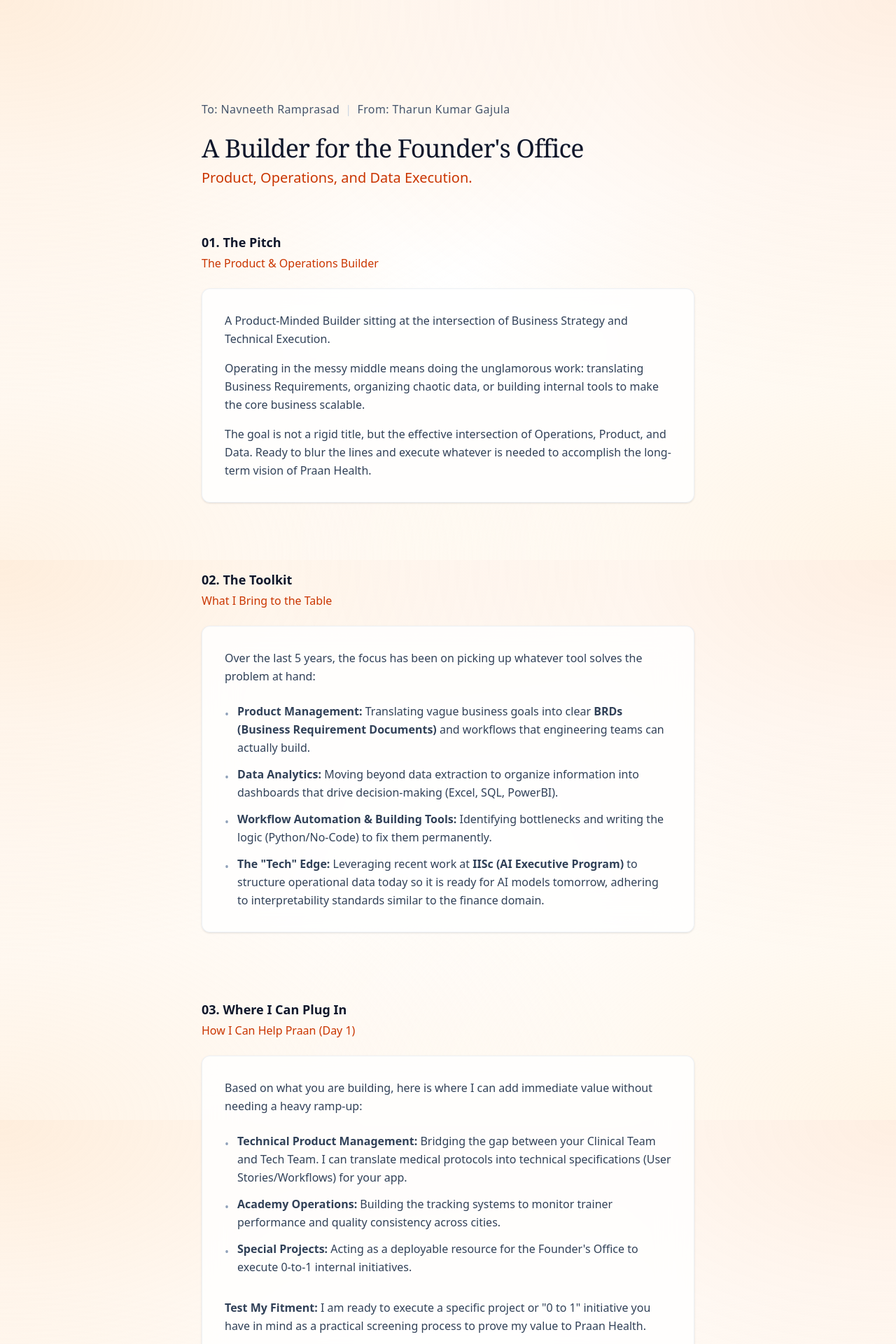
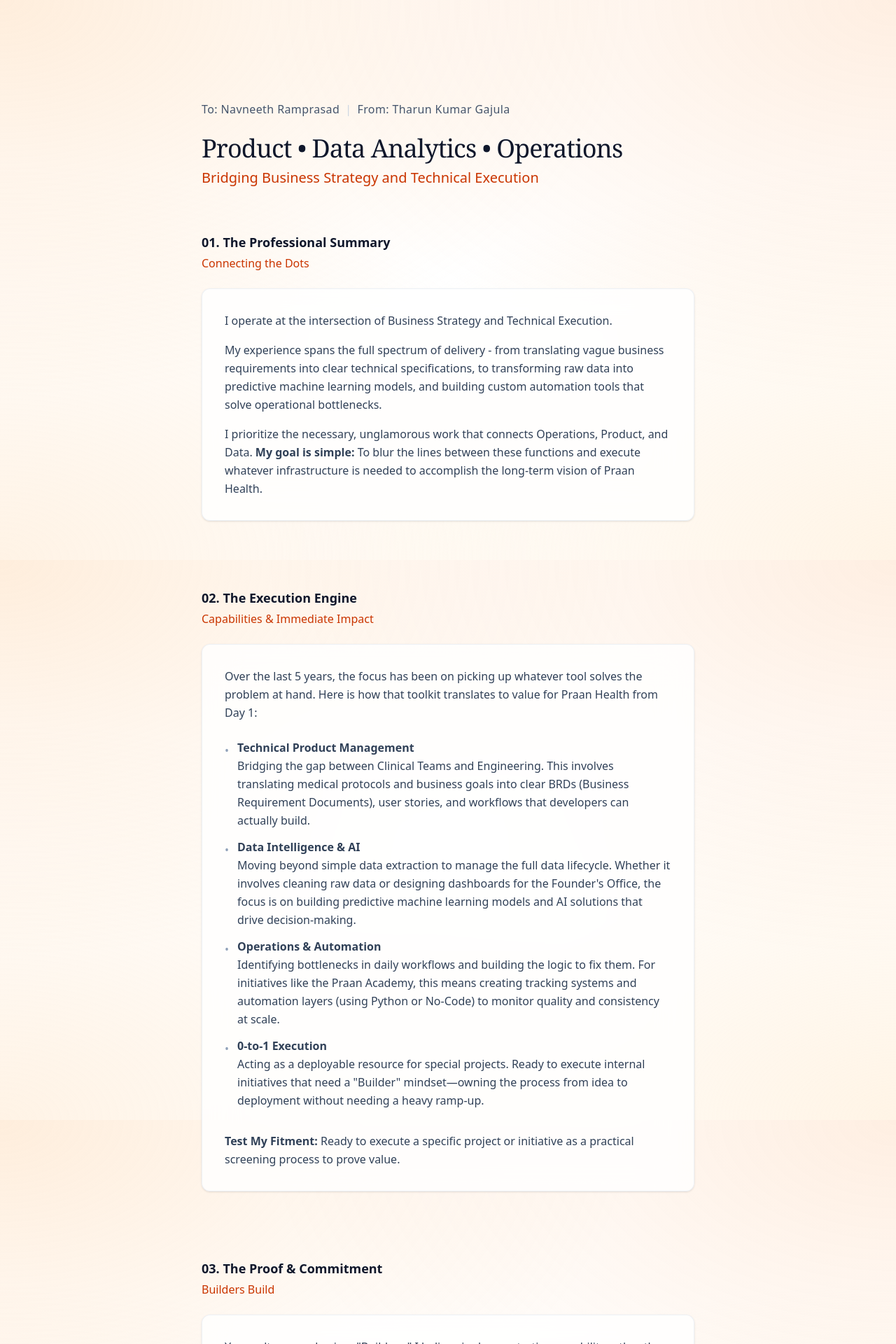
Before and after one commit to tharungajula2/coverletter_praanhealth, a Next.js app: page / in a window 1280 px wide. Shown: the top 1920 px of the page at 70% size. Built offline with nearby package versions, Linux system fonts and the light colour scheme.

Commit message:
Tone down Project Yukti card to experimental prototype

```diff
--- a/src/app/page.tsx
+++ b/src/app/page.tsx
@@ -10,103 +10,74 @@
           <span>From: Tharun Kumar Gajula</span>
         </div>
         <h1 className="text-4xl font-serif font-medium text-slate-900 tracking-tight">
-          A Builder for the Founder's Office
+          Product • Data Analytics • Operations
         </h1>
         <h2 className="text-xl font-medium text-orange-700 mt-2">
-          Product, Operations, and Data Execution.
+          Bridging Business Strategy and Technical Execution
         </h2>
       </section>
 
-      {/* SECTION 01: THE PITCH */}
+      {/* SECTION 01: THE PROFESSIONAL SUMMARY */}
       <section className="mb-24 space-y-6">
         <div>
-          <h3 className="text-lg font-semibold text-slate-900">01. The Pitch</h3>
-          <h4 className="text-base font-medium text-orange-700 mt-1">The Product & Operations Builder</h4>
+          <h3 className="text-lg font-semibold text-slate-900">01. The Professional Summary</h3>
+          <h4 className="text-base font-medium text-orange-700 mt-1">Connecting the Dots</h4>
         </div>
         <div className="bg-white/80 backdrop-blur-xl border border-slate-200/60 rounded-xl p-8 shadow-sm">
           <div className="space-y-4 text-slate-700 leading-relaxed">
             <p>
-              A Product-Minded Builder sitting at the intersection of Business Strategy and Technical Execution.
+              I operate at the intersection of Business Strategy and Technical Execution.
             </p>
             <p>
-              Operating in the messy middle means doing the unglamorous work: translating Business Requirements, organizing chaotic data, or building internal tools to make the core business scalable.
+              My experience spans the full spectrum of delivery - from translating vague business requirements into clear technical specifications, to transforming raw data into predictive machine learning models, and building custom automation tools that solve operational bottlenecks.
             </p>
             <p>
-              The goal is not a rigid title, but the effective intersection of Operations, Product, and Data. Ready to blur the lines and execute whatever is needed to accomplish the long-term vision of Praan Health.
+              I prioritize the necessary, unglamorous work that connects Operations, Product, and Data. <strong>My goal is simple:</strong> To blur the lines between these functions and execute whatever infrastructure is needed to accomplish the long-term vision of Praan Health.
             </p>
           </div>
         </div>
       </section>
 
-      {/* SECTION 02: THE TOOLKIT */}
+      {/* SECTION 02: THE EXECUTION ENGINE */}
       <section className="mb-24 space-y-6">
         <div>
-          <h3 className="text-lg font-semibold text-slate-900">02. The Toolkit</h3>
-          <h4 className="text-base font-medium text-orange-700 mt-1">What I Bring to the Table</h4>
+          <h3 className="text-lg font-semibold text-slate-900">02. The Execution Engine</h3>
+          <h4 className="text-base font-medium text-orange-700 mt-1">Capabilities & Immediate Impact</h4>
         </div>
         <div className="bg-white/80 backdrop-blur-xl border border-slate-200/60 rounded-xl p-8 shadow-sm">
           <div className="space-y-6 text-slate-700 leading-relaxed">
             <p>
-              Over the last 5 years, the focus has been on picking up whatever tool solves the problem at hand:
+              Over the last 5 years, the focus has been on picking up whatever tool solves the problem at hand. Here is how that toolkit translates to value for Praan Health from Day 1:
             </p>
             <ul className="space-y-3">
               <li className="flex gap-3">
                 <span className="text-slate-400 mt-1">•</span>
-                <span><strong>Product Management:</strong> Translating vague business goals into clear <strong>BRDs (Business Requirement Documents)</strong> and workflows that engineering teams can actually build.</span>
+                <span><strong>Technical Product Management</strong><br />Bridging the gap between Clinical Teams and Engineering. This involves translating medical protocols and business goals into clear BRDs (Business Requirement Documents), user stories, and workflows that developers can actually build.</span>
               </li>
               <li className="flex gap-3">
                 <span className="text-slate-400 mt-1">•</span>
-                <span><strong>Data Analytics:</strong> Moving beyond data extraction to organize information into dashboards that drive decision-making (Excel, SQL, PowerBI).</span>
+                <span><strong>Data Intelligence & AI</strong><br />Moving beyond simple data extraction to manage the full data lifecycle. Whether it involves cleaning raw data or designing dashboards for the Founder's Office, the focus is on building predictive machine learning models and AI solutions that drive decision-making.</span>
               </li>
               <li className="flex gap-3">
                 <span className="text-slate-400 mt-1">•</span>
-                <span><strong>Workflow Automation & Building Tools:</strong> Identifying bottlenecks and writing the logic (Python/No-Code) to fix them permanently.</span>
+                <span><strong>Operations & Automation</strong><br />Identifying bottlenecks in daily workflows and building the logic to fix them. For initiatives like the Praan Academy, this means creating tracking systems and automation layers (using Python or No-Code) to monitor quality and consistency at scale.</span>
               </li>
               <li className="flex gap-3">
                 <span className="text-slate-400 mt-1">•</span>
-                <span><strong>The "Tech" Edge:</strong> Leveraging recent work at <strong>IISc (AI Executive Program)</strong> to structure operational data today so it is ready for AI models tomorrow, adhering to interpretability standards similar to the finance domain.</span>
-              </li>
-            </ul>
-          </div>
-        </div>
-      </section>
-
-      {/* SECTION 03: WHERE I CAN PLUG IN */}
-      <section className="mb-24 space-y-6">
-        <div>
-          <h3 className="text-lg font-semibold text-slate-900">03. Where I Can Plug In</h3>
-          <h4 className="text-base font-medium text-orange-700 mt-1">How I Can Help Praan (Day 1)</h4>
-        </div>
-        <div className="bg-white/80 backdrop-blur-xl border border-slate-200/60 rounded-xl p-8 shadow-sm">
-          <div className="space-y-6 text-slate-700 leading-relaxed">
-            <p>
-              Based on what you are building, here is where I can add immediate value without needing a heavy ramp-up:
-            </p>
-            <ul className="space-y-3">
-              <li className="flex gap-3">
-                <span className="text-slate-400 mt-1">•</span>
-                <span><strong>Technical Product Management:</strong> Bridging the gap between your Clinical Team and Tech Team. I can translate medical protocols into technical specifications (User Stories/Workflows) for your app.</span>
-              </li>
-              <li className="flex gap-3">
-                <span className="text-slate-400 mt-1">•</span>
-                <span><strong>Academy Operations:</strong> Building the tracking systems to monitor trainer performance and quality consistency across cities.</span>
-              </li>
-              <li className="flex gap-3">
-                <span className="text-slate-400 mt-1">•</span>
-                <span><strong>Special Projects:</strong> Acting as a deployable resource for the Founder's Office to execute 0-to-1 internal initiatives.</span>
+                <span><strong>0-to-1 Execution</strong><br />Acting as a deployable resource for special projects. Ready to execute internal initiatives that need a "Builder" mindset—owning the process from idea to deployment without needing a heavy ramp-up.</span>
               </li>
             </ul>
             <div className="pt-2">
-              <p><strong>Test My Fitment:</strong> I am ready to execute a specific project or "0 to 1" initiative you have in mind as a practical screening process to prove my value to Praan Health.</p>
+              <p><strong>Test My Fitment:</strong> Ready to execute a specific project or initiative as a practical screening process to prove value.</p>
             </div>
           </div>
         </div>
       </section>
 
-      {/* SECTION 04: THE PROOF & COMMITMENT */}
+      {/* SECTION 03: THE PROOF & COMMITMENT */}
       <section className="mb-24 space-y-6">
         <div>
-          <h3 className="text-lg font-semibold text-slate-900">04. The Proof & Commitment</h3>
+          <h3 className="text-lg font-semibold text-slate-900">03. The Proof & Commitment</h3>
           <h4 className="text-base font-medium text-orange-700 mt-1">Builders Build</h4>
         </div>
         <div className="bg-white/80 backdrop-blur-xl border border-slate-200/60 rounded-xl p-8 shadow-sm">
@@ -153,13 +124,13 @@
                   <span className="absolute inline-flex h-full w-full animate-ping rounded-full bg-emerald-400 opacity-75"></span>
                   <span className="relative inline-flex h-2 w-2 rounded-full bg-emerald-500"></span>
                 </span>
-                <span className="text-[10px] font-bold uppercase tracking-widest text-slate-500">Project Yukti • Phase 2</span>
+                <span className="text-[10px] font-bold uppercase tracking-widest text-slate-500">PROJECT YUKTI • EXPERIMENTAL BUILD</span>
               </div>
               <h3 className="text-xl font-bold text-slate-900 group-hover:text-orange-700 transition-colors">
-                The Clinical Assessment Engine (Yukti OS)
+                Clinical Workflow Prototype (Yukti OS)
               </h3>
               <p className="text-sm text-slate-500 max-w-lg">
-                A fully functional operational dashboard simulating Praan's 15-point intake protocol, risk logic, and patient tracking.
+                A personal exploration of patient data workflows. Simulates device inputs and AI analysis to visualize how a connected care journey could look.
               </p>
             </div>
 
```
